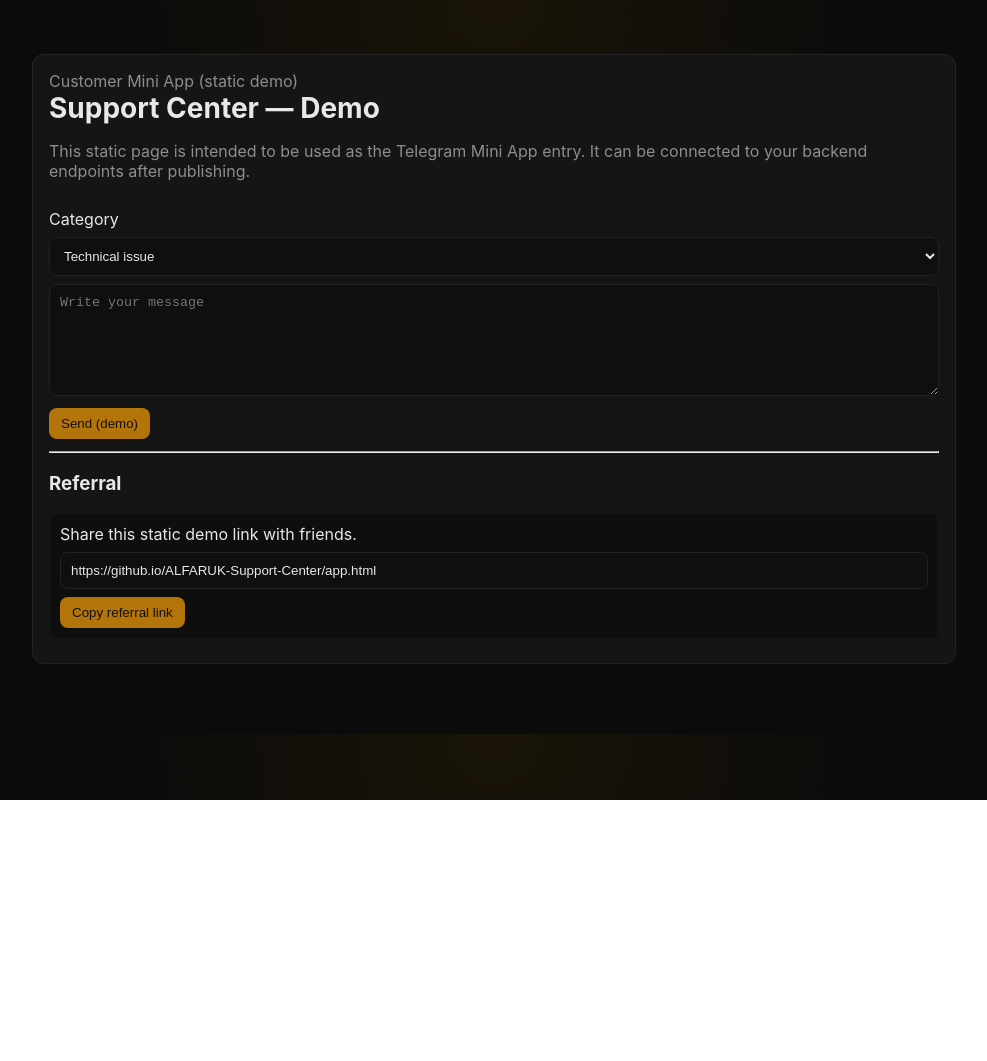
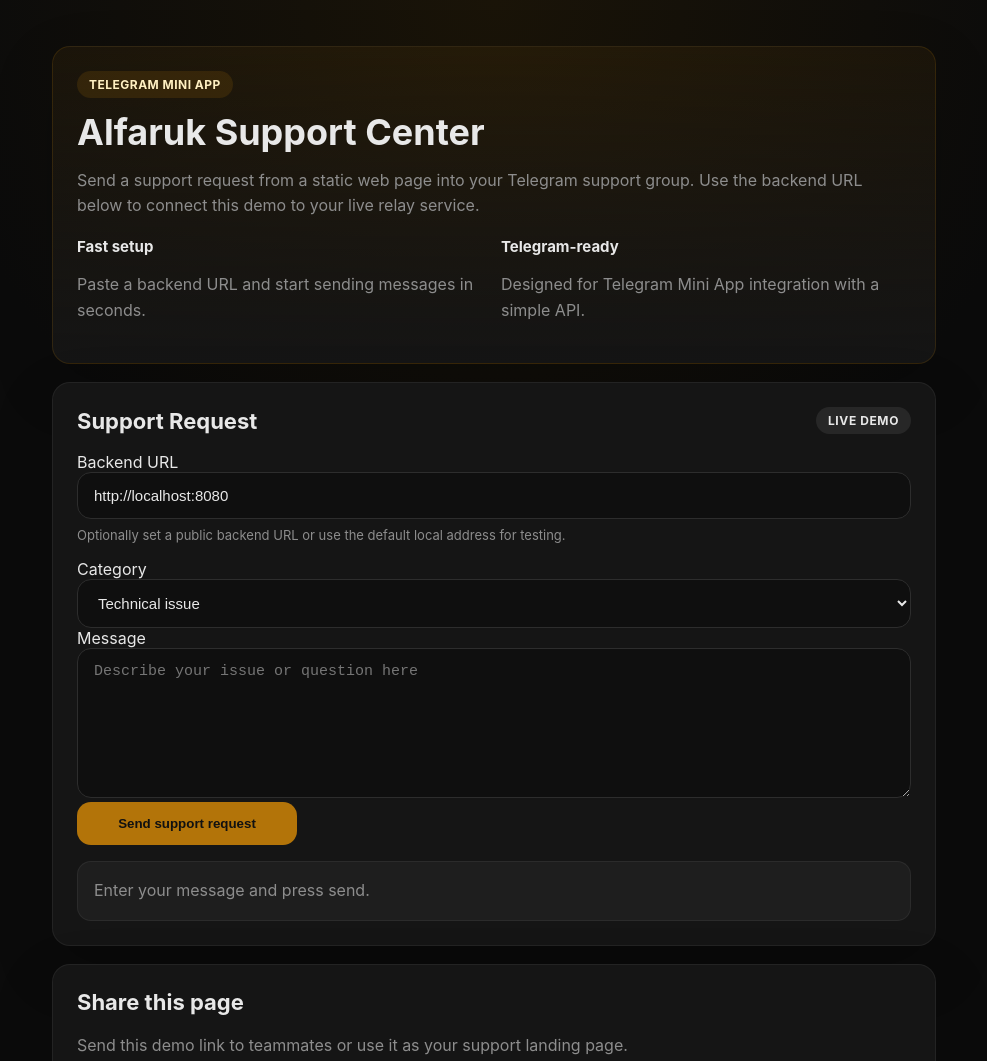
Before and after one commit to rasdashen/alfaruk-support-center, a plain HTML site: page app.html in a window 1280 px wide. Shown: the top 1061 px of the page, without its empty margins (146-1133 px from the left). Before the commit the page ends 800 px from the top, so only its background shows below. Drawn offline with Linux system fonts and the light colour scheme.

Commit message:
Enhance app.html UI/UX for the support mini app

```diff
--- a/app.html
+++ b/app.html
@@ -8,60 +8,117 @@
 </head>
 <body>
   <main class="wrap">
-    <div class="panel">
-      <div class="soft">Customer Mini App (static demo)</div>
-      <h1>Support Center — Demo</h1>
-      <p class="soft">This static page is intended to be used as the Telegram Mini App entry. It can be connected to your backend endpoints after publishing.</p>
-      <div style="height:12px"></div>
-      <label>Category</label>
-      <div style="height:8px"></div>
+    <div class="panel hero-panel">
+      <span class="tag">Telegram Mini App</span>
+      <h1>Alfaruk Support Center</h1>
+      <p class="soft">Send a support request from a static web page into your Telegram support group. Use the backend URL below to connect this demo to your live relay service.</p>
+      <div class="info-grid">
+        <div>
+          <strong>Fast setup</strong>
+          <p class="soft">Paste a backend URL and start sending messages in seconds.</p>
+        </div>
+        <div>
+          <strong>Telegram-ready</strong>
+          <p class="soft">Designed for Telegram Mini App integration with a simple API.</p>
+        </div>
+      </div>
+    </div>
+
+    <div class="panel form-panel">
+      <div class="section-header">
+        <h2>Support Request</h2>
+        <span class="badge">Live demo</span>
+      </div>
+
+      <label for="backendInput">Backend URL</label>
+      <input id="backendInput" class="input" placeholder="https://your-backend.example" />
+      <p class="soft field-note">Optionally set a public backend URL or use the default local address for testing.</p>
+
+      <label for="category">Category</label>
       <select id="category" class="input">
-        <option value="technical">Technical issue</option>
-        <option value="general">General inquiry</option>
-        <option value="feedback">Feedback</option>
+        <option value="Technical Issue">Technical issue</option>
+        <option value="General Inquiry">General inquiry</option>
+        <option value="Feedback">Feedback</option>
       </select>
-      <div style="height:8px"></div>
-      <textarea id="message" placeholder="Write your message" rows="6"></textarea>
-      <div style="height:8px"></div>
-      <button class="btn" id="sendBtn">Send (demo)</button>
-      <div id="result" class="soft" style="margin-top:12px"></div>
-      <hr />
-      <h3>Referral</h3>
-      <div class="item">
-        <div id="refText">Share this static demo link with friends.</div>
-        <div style="height:8px"></div>
-        <input id="refLink" class="input" value="https://github.io/ALFARUK-Support-Center/app.html" readonly />
-        <div style="height:8px"></div>
-        <button class="btn" id="copyRef">Copy referral link</button>
+
+      <label for="message">Message</label>
+      <textarea id="message" placeholder="Describe your issue or question here" rows="6"></textarea>
+
+      <button class="btn action-btn" id="sendBtn">Send support request</button>
+      <div id="statusBox" class="status-box soft">Enter your message and press send.</div>
+    </div>
+
+    <div class="panel referral-panel">
+      <div class="section-header">
+        <h2>Share this page</h2>
       </div>
+      <p class="soft">Send this demo link to teammates or use it as your support landing page.</p>
+      <input id="refLink" class="input" readonly />
+      <button class="btn" id="copyRef">Copy link</button>
+      <div id="copyStatus" class="soft" style="margin-top:10px"></div>
     </div>
   </main>
   <script>
-    // Backend configuration: supply ?backend=https://your-backend.example (or replace default)
-    const BACKEND = (new URLSearchParams(window.location.search).get('backend')) || 'https://YOUR_BACKEND_URL';
-    const apiBase = BACKEND.replace(/\/$/, '');
+    const defaultBackend = (new URLSearchParams(window.location.search).get('backend')) || 'http://localhost:8080';
+    const backendInput = document.getElementById('backendInput');
+    const statusBox = document.getElementById('statusBox');
+    const copyStatus = document.getElementById('copyStatus');
+    const refLink = document.getElementById('refLink');
 
-    document.getElementById('sendBtn').addEventListener('click', async ()=>{
+    backendInput.value = defaultBackend;
+    refLink.value = window.location.href;
+
+    function getApiBase() {
+      const value = backendInput.value.trim();
+      return value ? value.replace(/\/$/, '') : defaultBackend;
+    }
+
+    function showStatus(message, isError = false) {
+      statusBox.textContent = message;
+      statusBox.classList.toggle('status-error', isError);
+    }
+
+    document.getElementById('sendBtn').addEventListener('click', async () => {
       const cat = document.getElementById('category').value;
       const msg = document.getElementById('message').value.trim();
-      if(!msg){ document.getElementById('result').innerText='Please enter a message.'; return }
+      if (!msg) {
+        showStatus('Please enter a message before sending.', true);
+        return;
+      }
 
-      // Post to live backend if configured
+      showStatus('Sending your support request...', false);
+      const apiBase = getApiBase();
+
       try {
         const body = { user_id: 0, username: 'web', full_name: 'Web User', category: cat, message: msg };
-        const res = await fetch(`${apiBase}/api/message`, { method: 'POST', headers: { 'Content-Type': 'application/json' }, body: JSON.stringify(body) });
+        const res = await fetch(`${apiBase}/api/ticket/submit`, {
+          method: 'POST',
+          headers: { 'Content-Type': 'application/json' },
+          body: JSON.stringify(body),
+        });
         const data = await res.json();
-        document.getElementById('result').innerText = data.message || 'Sent';
+
+        if (!res.ok || data.status !== 'success') {
+          showStatus(data.error || 'Unable to send request. Check the backend URL and CORS.', true);
+          return;
+        }
+
+        showStatus('Message sent successfully. Check your Telegram support group for the reply.');
+        document.getElementById('message').value = '';
       } catch (err) {
-        document.getElementById('result').innerText = 'Failed to send — check backend URL and CORS. ' + err;
+        showStatus('Failed to send — confirm backend availability and CORS settings.', true);
+        console.error(err);
       }
-    })
+    });
 
-    document.getElementById('copyRef').addEventListener('click', async ()=>{
-      const v = document.getElementById('refLink').value;
-      await navigator.clipboard.writeText(v);
-      alert('Referral link copied');
-    })
+    document.getElementById('copyRef').addEventListener('click', async () => {
+      try {
+        await navigator.clipboard.writeText(refLink.value);
+        copyStatus.textContent = 'Referral link copied to clipboard.';
+      } catch (err) {
+        copyStatus.textContent = 'Unable to copy automatically. Please copy manually.';
+      }
+    });
   </script>
 </body>
 </html>
--- a/styles.css
+++ b/styles.css
@@ -1,9 +1,33 @@
-:root{--bg:#0b0b0b;--card:#151515;--primary:#b37409;--text:#e8e8e8;--muted:#8d8d8d}
-*{box-sizing:border-box}body{margin:0;font-family:Inter,Arial,sans-serif;background:radial-gradient(circle at top,#1a1408,var(--bg) 40%);color:var(--text)}
-.wrap{max-width:960px;margin:36px auto;padding:18px}
-h1{font-size:28px;margin:0 0 8px}
-.panel{background:var(--card);border:1px solid rgba(255,255,255,.06);border-radius:12px;padding:16px;margin-bottom:16px}
-.btn{background:var(--primary);color:#111;padding:8px 12px;border-radius:8px;border:0;cursor:pointer}
-.input,textarea{width:100%;padding:10px;border-radius:8px;border:1px solid #222;background:#0f0f0f;color:var(--text)}
-.soft{color:var(--muted)}
-.item{padding:10px;border:1px solid rgba(255,255,255,.03);border-radius:8px;background:#0e0e0e;margin-bottom:8px}
+:root{
+  --bg:#0b0b0b;
+  --card:#151515;
+  --primary:#b37409;
+  --text:#e8e8e8;
+  --muted:#8d8d8d;
+  --border:#2d2d2d;
+  --accent:#fff0c2;
+}
+*{box-sizing:border-box}
+body{margin:0;font-family:Inter,system-ui,-apple-system,BlinkMacSystemFont,Segoe UI,Roboto,Arial,sans-serif;background:radial-gradient(circle at top,#1a1408,var(--bg) 40%);color:var(--text);min-height:100vh}
+.wrap{max-width:920px;margin:28px auto;padding:18px}
+.panel{background:var(--card);border:1px solid rgba(255,255,255,.06);border-radius:18px;padding:24px;margin-bottom:18px;box-shadow:0 22px 60px rgba(0,0,0,.18)}
+.hero-panel{border-color:rgba(179,116,9,.18);background:linear-gradient(180deg,rgba(179,116,9,.08),var(--card))}
+.tag{display:inline-flex;align-items:center;padding:6px 12px;border-radius:999px;background:rgba(179,116,9,.16);color:var(--accent);font-size:12px;font-weight:700;letter-spacing:.04em;text-transform:uppercase}
+h1{font-size:36px;margin:16px 0 10px;line-height:1.05}
+h2{font-size:22px;margin:0}
+.section-header{display:flex;align-items:center;justify-content:space-between;gap:12px;margin-bottom:18px}
+.badge{display:inline-flex;align-items:center;padding:6px 12px;border-radius:999px;background:rgba(255,255,255,.08);color:var(--text);font-size:12px;font-weight:700;text-transform:uppercase;letter-spacing:.05em}
+.info-grid{display:grid;grid-template-columns:repeat(auto-fit,minmax(220px,1fr));gap:14px;margin-top:18px}
+.info-grid strong{display:block;font-size:15px;margin-bottom:8px}
+.soft{color:var(--muted);line-height:1.6}
+.input,textarea{width:100%;padding:14px 16px;border-radius:14px;border:1px solid var(--border);background:#0f0f0f;color:var(--text);font-size:15px;outline:none}
+.input:focus,textarea:focus{border-color:rgba(179,116,9,.55);box-shadow:0 0 0 4px rgba(179,116,9,.12)}
+textarea{min-height:150px;resize:vertical}
+.btn{display:inline-flex;align-items:center;justify-content:center;gap:8px;font-weight:700;transition:filter .2s ease,transform .2s ease}
+.btn:hover{filter:brightness(1.05);transform:translateY(-1px)}
+.action-btn{background:var(--primary);color:#111;padding:14px 20px;border-radius:14px;border:0;cursor:pointer;min-width:220px}
+.status-box{margin-top:16px;padding:16px;border-radius:14px;background:rgba(255,255,255,.04);border:1px solid rgba(255,255,255,.06);min-height:52px;display:flex;align-items:center}
+.status-error{color:#ffb3b3;border-color:#ff6b6b;background:rgba(255,107,107,.08)}
+.field-note{font-size:13px;margin-top:6px;color:var(--muted)}
+.referral-panel input{margin-bottom:12px}
+@media (max-width:700px){.wrap{padding:14px}.panel{padding:18px}.info-grid{grid-template-columns:1fr}}
```
